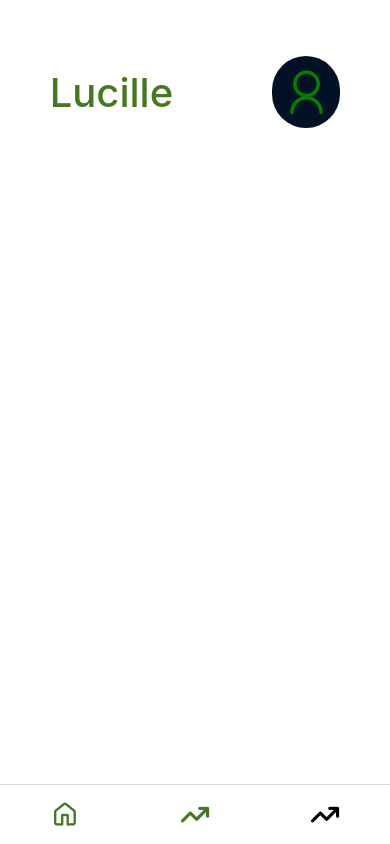
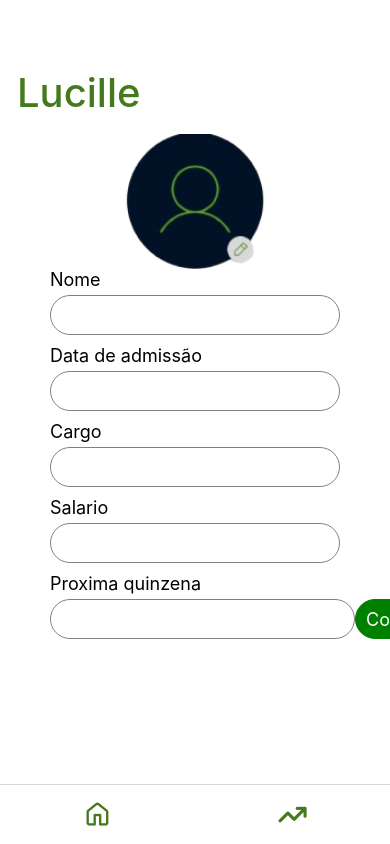
Before and after one commit to widneyl/lucille_app, a React Native app: screen /RegisterFunc in a window 390 px wide. Built offline with nearby package versions, Linux system fonts and the light colour scheme.

Commit message:
Register Screen

```diff
--- a/package.json
+++ b/package.json
@@ -10,11 +10,15 @@
   },
   "dependencies": {
     "@react-navigation/bottom-tabs": "^6.6.1",
+    "@react-navigation/drawer": "^6.7.2",
     "@react-navigation/native": "^6.1.18",
+    "@react-navigation/native-stack": "^6.11.0",
     "expo": "~51.0.28",
     "expo-status-bar": "~1.12.1",
     "react": "18.2.0",
     "react-native": "0.74.5",
+    "react-native-gesture-handler": "~2.16.1",
+    "react-native-reanimated": "~3.10.1",
     "react-native-vector-icons": "^10.2.0"
   },
   "devDependencies": {
--- a/src/routes/tab.routes.js
+++ b/src/routes/tab.routes.js
@@ -5,14 +5,20 @@ import Octicons from '@expo/vector-icons/Octicons';
 import FontAwesome6 from '@expo/vector-icons/FontAwesome6';
 
 import Home from '../screens/Home'
-import Profile from '../screens/Profile'
-import TemplateHome from '../screens/TemplateHome'
+import RegisterFunc from '../screens/RegisterFunc'
 
 const Tab = createBottomTabNavigator();
 
-const tabBarStyle = { // Para o estilo do tab
+
+
+
+export default function TabRoutes() {
+
+
+    const tabBarStyleOn = { // Para o estilo do tab
         tabBarShowLabel: false,
         headerShown: false,
+
         tabBarStyle: {
             position: 'absolute',
             bottom: 0,
@@ -23,12 +29,13 @@ const tabBarStyle = { // Para o estilo do tab
         }
     }
 
+    // const [tabBarStyle, setTabBarStyle] = useState(tabBarStyleOn);
 
-export default function TabRoutes() {
     return (
-        <Tab.Navigator screenOptions={tabBarStyle}>
+        <Tab.Navigator screenOptions={tabBarStyleOn} >
+
             <Tab.Screen
-                name="Início"
+                    name="Home"
                     component={Home}
                     options={{
                         tabBarIcon: ({size}) => <Octicons name="home" color={'#45791E'} size={size}/>,
@@ -37,23 +44,24 @@ export default function TabRoutes() {
                 />
 
             <Tab.Screen
-                name="Perfil"
-                component={Profile}
+                name="RegisterFunc"
+                component={RegisterFunc}
                 options={{
                     tabBarIcon: ( {size} ) => <FontAwesome6 name="arrow-trend-up" color={'#45791E'} size={size}/>,
-                    tabBarLabel: ''
+                    tabBarLabel: '',
                 }}
             />
 
             {/* criei essa rota pra visualizar a criação dos componentes, ela é uma cópia da home */}
-            <Tab.Screen
+            {/* <Tab.Screen
                 name="Template"
                 component={TemplateHome}
                 options={{
                     tabBarIcon: ( {size, color} ) => <FontAwesome6 name="arrow-trend-up" color={'black'} size={size}/>,
                     tabBarLabel: ''
                 }}
-            />
+            /> */}
+            {/*ATUALIZAÇÃO: Os cards foram implementados na tela de home*/}
         </Tab.Navigator>
     )
 }
--- a/src/screens/Profile.js
+++ b/src/screens/Faturamento.js
@@ -1,9 +1,9 @@
 import { StyleSheet, Text, View } from 'react-native';
 
-export default function Profile() {
+export default function Faturamento() {
   return (
     <View style={styles.container}>
-      <Text style={styles.text}>Profile</Text>
+      <Text style={styles.text}>Faturamento</Text>
     </View>
   );
 }
--- a/src/screens/Home.js
+++ b/src/screens/Home.js
@@ -1,7 +1,9 @@
-import { StyleSheet, Text, View } from 'react-native';
+import { StyleSheet, View, TouchableOpacity } from 'react-native';
 
 import Logo from '../components/logo/Logo';
 import ProfileIcon from '../components/profileIcon/ProfileIcon';
+
+import TemplateHome from './TemplateHome'
 
 export default function Home() {
   return (
@@ -10,15 +12,18 @@ export default function Home() {
       <View style={styles.boxHeader}>
 
         <View style={styles.logo}>
-          <Logo/>
+          <Logo />
         </View>
 
         <View style={styles.profileIcon}>
-          <ProfileIcon/>
+          <TouchableOpacity>
+            <ProfileIcon />
+          </TouchableOpacity>
         </View>
 
       </View>
-
+      {/*Implementando o componente com os cards a tela de home */}
+      <TemplateHome />
     </View>
   );
 }
@@ -29,11 +34,13 @@ const styles = StyleSheet.create({
     backgroundColor: '#fff',
 
   },
-  boxHeader:{
+  boxHeader: {
     marginTop: 50,
     height: '10%',
     flexDirection: 'row',
-    justifyContent: 'space-around',
+    justifyContent: 'space-between',
+    marginLeft: 17,
+    marginRight: 17,
     alignItems: 'center',
   }
 });
--- /dev/null
+++ b/src/screens/RegisterFunc.js
@@ -0,0 +1,155 @@
+import { StyleSheet, View, Image, Text, TextInput, TouchableOpacity, ScrollView, KeyboardAvoidingView, Platform } from 'react-native';
+import Logo from '../components/logo/Logo';
+import ProfileImage from '../img/profileIconEdit.png'
+
+
+
+
+export default function Profile() {
+
+
+  return (
+    <View style={styles.container}>
+
+      <View style={styles.boxHeader}>
+        <Logo />
+      </View>
+      <TouchableOpacity style={styles.profile}>
+        <Image
+          source={ProfileImage}
+          style={{ width: '40%' }}
+        />
+      </TouchableOpacity>
+
+      <KeyboardAvoidingView
+        behavior={Platform.OS == 'ios' ? 'padding' : 'height'}
+        keyboardVerticalOffset={80}
+      >
+        <ScrollView style={styles.scrollForm}>
+          <Text style={styles.text}>Nome</Text>
+          <TouchableOpacity
+
+          >
+            <View style={styles.form}>
+              <TextInput
+                style={styles.input}
+                placeholder={''}
+              />
+            </View>
+          </TouchableOpacity>
+          <Text style={styles.text}>Data de admissão</Text>
+          <View style={styles.form}>
+            <TextInput
+              style={styles.input}
+              keyboardType='numeric'
+            />
+          </View>
+          <Text style={styles.text}>Cargo</Text>
+          <View style={styles.form}>
+            <TextInput
+              style={styles.input}
+            />
+          </View>
+          <Text style={styles.text}>Salario</Text>
+          <View style={styles.form}>
+            <TextInput
+              style={styles.input}
+              keyboardType='numeric'
+            />
+          </View>
+
+          <View style={styles.quinzena}>
+            <View>
+              <Text style={styles.text}>Proxima quinzena</Text>
+              <View style={styles.form}>
+                <TextInput
+                  style={styles.input}
+                  keyboardType='numeric'
+                />
+              </View>
+
+            </View>
+
+            <View style={styles.boxBotao}>
+              <TouchableOpacity style={styles.botao}>
+                <Text style={styles.textbotao}>Contratar</Text>
+              </TouchableOpacity>
+            </View>
+          </View>
+
+
+
+        </ScrollView>
+
+      </KeyboardAvoidingView>
+    </View>
+  );
+}
+
+const styles = StyleSheet.create({
+  container: {
+    flex: 1,
+    backgroundColor: '#fff',
+
+  },
+  boxHeader: {
+    marginTop: 50,
+    height: '10%',
+    flexDirection: 'row',
+    justifyContent: 'space-between',
+    marginLeft: 17,
+    marginRight: 17,
+    alignItems: 'center',
+  },
+  profile: {
+    alignItems: 'center',
+    width: '100%',
+
+  },
+  scrollForm: {
+    paddingLeft: 50,
+    paddingRight: 50
+
+  },
+  input: {
+    fontSize: 18,
+    height: 40,
+    borderColor: 'gray',
+    borderWidth: 1,
+    borderRadius: 50,
+    marginBottom: 10,
+    paddingLeft: 15,
+    color: 'black',
+
+
+  },
+  quinzena: {
+    flexDirection: 'row',
+    justifyContent: 'space-between',
+
+  },
+  text: {
+    marginBottom: 5,
+    fontSize: 18
+  },
+  botao:{
+    backgroundColor: 'green',
+    borderRadius: 50,
+    height: 40,
+    alignContent: 'center',
+    justifyContent: 'center',
+    paddingLeft: 10,
+    paddingRight: 10,
+    borderWidth: 1,
+    borderColor: 'green'
+  },
+  textbotao:{
+    color: 'white',
+    fontSize: 18,
+
+  },
+  boxBotao:{
+    justifyContent: 'flex-end',
+    marginBottom: 10
+  }
+});
--- a/src/screens/TemplateHome.js
+++ b/src/screens/TemplateHome.js
@@ -7,7 +7,7 @@ export default function TemplateHome() {
     // container de fora, equivalente ao container de toda area Home
     <View style={styles.container}>
       {/* text so pra auxiliar */}
-      <Text>Aqui ficarao os cards (template)</Text>
+      {/* <Text>Aqui ficarao os cards (template)</Text> */}
 
       {/* coloquei todos os cards num scrollview, achei mais fácil, mas pode mudar depois */}
       <ScrollView style={styles.scroller}
@@ -58,12 +58,22 @@ const styles = StyleSheet.create({
     alignItems: 'center',
     justifyContent: 'center',
     alignContent: 'center',
-    padding: 50,
+
+    //Diminui o padding da esquerda e direita de 50 pra 30, para que os cards fiquem mais largos
+    paddingLeft: 30,
+    paddingRight: 30,
+    //Padding top de 10 para ficar mais proximo dos icones de perfil e da logo
+    paddingTop: 10,
+
+    //Aumentei o padding de Bottom para que o ultimo carde fique completamente visivel
+    paddingBottom: 60
   },
   scroller: {
     width: '100%',
     // backgroundColor: 'red',
-    padding: 10,
+
+    //Diminui o padding de 10 pra 8
+    padding: 8,
   },
   internView: {
     display: 'flex',
```
Also changed, not shown: src/img/profileIconEdit.png (added), 1 other file (tests, documents, lock files or other folders). Lines whose indentation alone changed are shown as unchanged.
